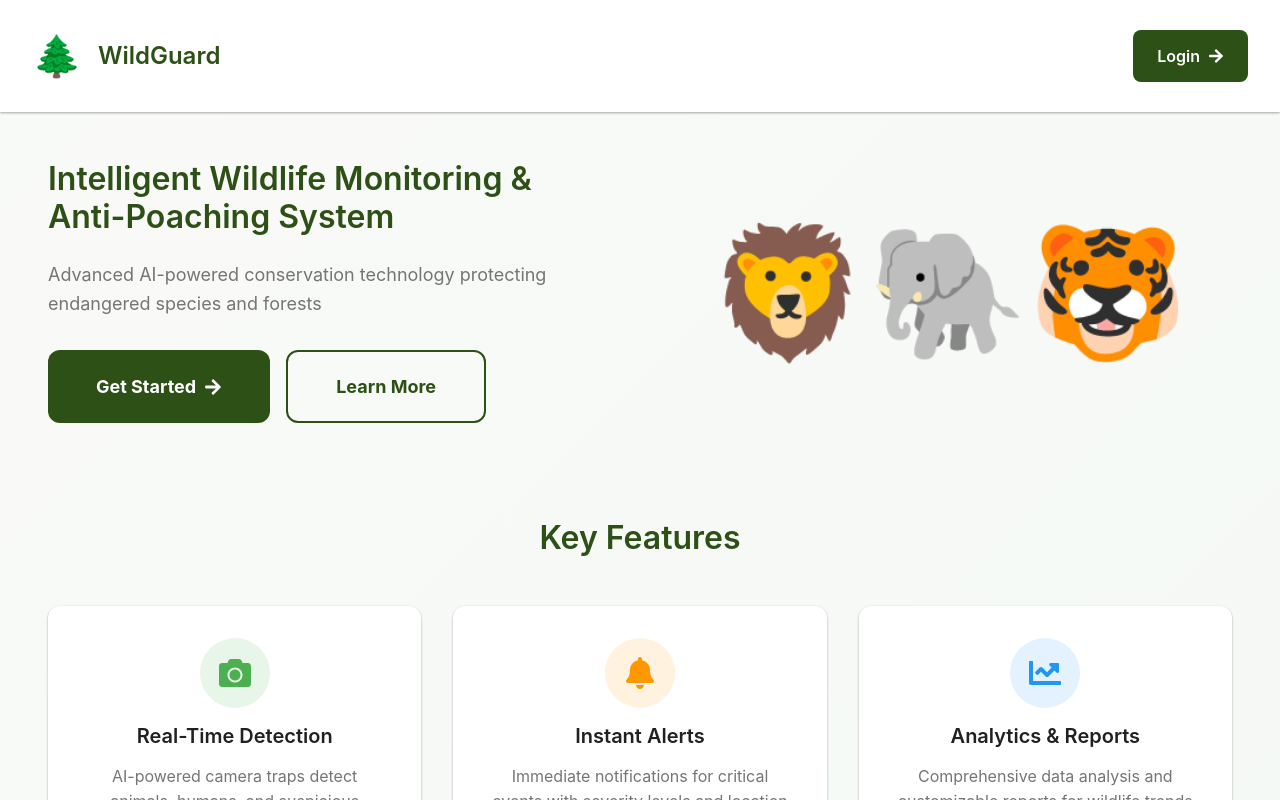
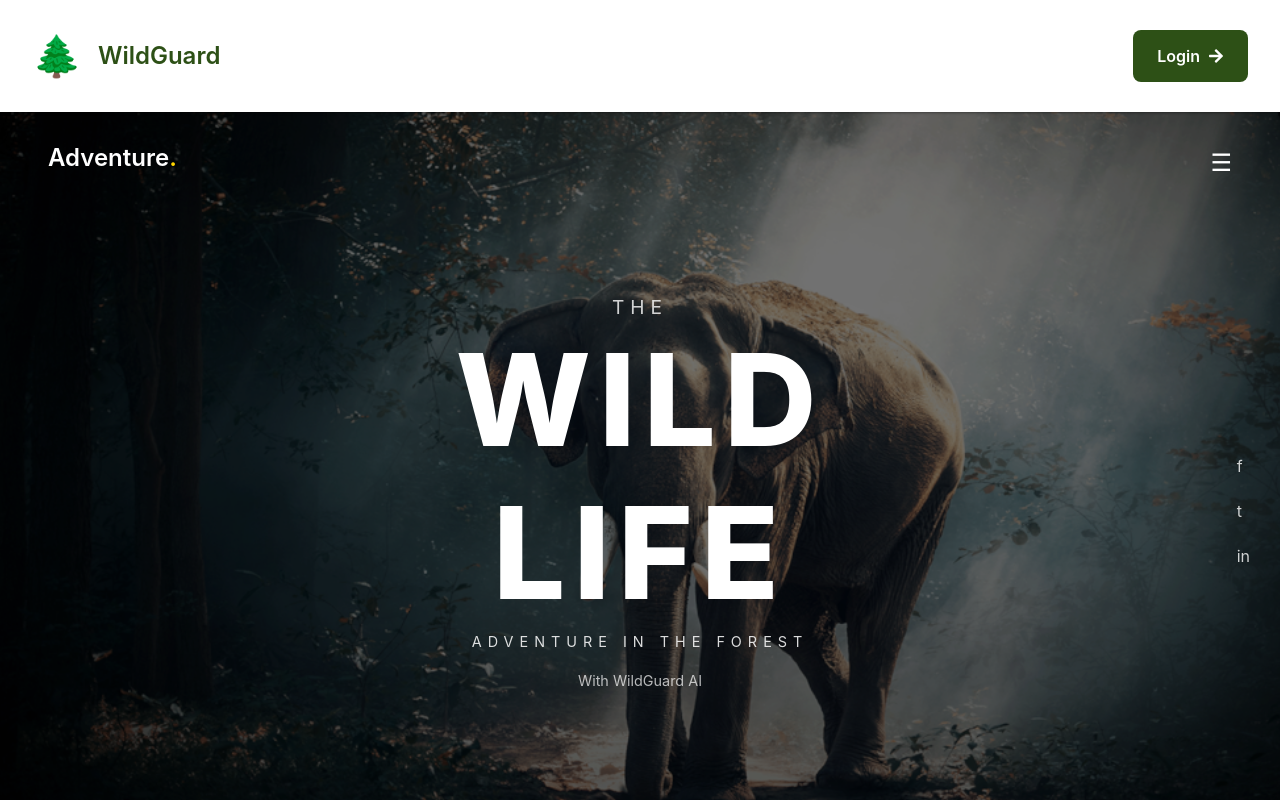
Before and after one commit to Sree1710/WildGuard, a React (Create React App) app in the folder wildguard-frontend/: page / in a window 1280 px wide. Shown: the top 800 px of the page. Built offline with nearby package versions, Linux system fonts and the light colour scheme.

Commit message:
homepage updated

```diff
--- a/wildguard-frontend/src/components/HomePage.js
+++ b/wildguard-frontend/src/components/HomePage.js
@@ -26,24 +26,44 @@ const HomePage = () => {
         </LoginButton>
       </Header>
 
-      {/* Hero Section */}
-      <HeroSection>
-        <HeroContent>
-          <HeroTitle>Intelligent Wildlife Monitoring & Anti-Poaching System</HeroTitle>
-          <HeroSubtitle>
-            Advanced AI-powered conservation technology protecting endangered species and forests
-          </HeroSubtitle>
-          <HeroButtons>
-            <PrimaryButton onClick={() => navigate('/login')}>
-              Get Started <FaArrowRight />
-            </PrimaryButton>
-            <SecondaryButton onClick={() => document.getElementById('features').scrollIntoView({ behavior: 'smooth' })}>
-              Learn More
-            </SecondaryButton>
-          </HeroButtons>
-        </HeroContent>
-        <HeroImage>🦁🐘🐯</HeroImage>
-      </HeroSection>
+      {/* Hero Section (Wildlife Template Style) */}
+      <HeroWrapper>
+        <HeroOverlay />
+
+        <HeroTopBar>
+          <HeroBrand>Adventure<span>.</span></HeroBrand>
+          <MenuIcon>☰</MenuIcon>
+        </HeroTopBar>
+
+        <HeroCenter>
+          <HeroSmallTitle>THE</HeroSmallTitle>
+          <HeroMainTitle>WILD LIFE</HeroMainTitle>
+          <HeroTagline>ADVENTURE IN THE FOREST</HeroTagline>
+          <HeroAuthor>With WildGuard AI</HeroAuthor>
+        </HeroCenter>
+
+        <HeroStats>
+          <StatBox>
+            <StatValue>243</StatValue>
+            <StatText>Detections</StatText>
+          </StatBox>
+          <StatBox>
+            <StatValue>126</StatValue>
+            <StatText>Protected Zones</StatText>
+          </StatBox>
+          <StatBox>
+            <StatValue>117</StatValue>
+            <StatText>Camera Traps</StatText>
+          </StatBox>
+        </HeroStats>
+
+        <HeroSocials>
+          <span>f</span>
+          <span>t</span>
+          <span>in</span>
+        </HeroSocials>
+      </HeroWrapper>
+
 
       {/* Features Section */}
       <FeaturesSection id="features">
@@ -329,91 +349,123 @@ const LoginButton = styled.button`
   }
 `;
 
-const HeroSection = styled.section`
-  display: grid;
-  grid-template-columns: 1fr 1fr;
-  gap: ${props => props.theme.spacing.xxl};
-  align-items: center;
-  padding: ${props => props.theme.spacing.xxl};
-  max-width: 1400px;
-  margin: 0 auto;
+const HeroWrapper = styled.section`
+  position: relative;
+  height: 100vh;
+  background-image: url('/images/elephant-forest.png');
+  background-size: cover;
+  background-position: center;
+  color: white;
+  overflow: hidden;
+`;
 
-  @media (max-width: ${props => props.theme.breakpoints.tablet}) {
-    grid-template-columns: 1fr;
-    padding: ${props => props.theme.spacing.xl};
+const HeroOverlay = styled.div`
+  position: absolute;
+  inset: 0;
+  background: rgba(0, 0, 0, 0.55);
+`;
+
+const HeroTopBar = styled.div`
+  position: relative;
+  z-index: 2;
+  display: flex;
+  justify-content: space-between;
+  padding: 2rem 3rem;
+`;
+
+const HeroBrand = styled.h2`
+  font-weight: 600;
+  span {
+    color: #ffd600;
   }
 `;
 
-const HeroContent = styled.div``;
-
-const HeroTitle = styled.h1`
-  font-size: ${props => props.theme.fontSizes.xxxl};
-  color: ${props => props.theme.colors.primary};
-  margin-bottom: ${props => props.theme.spacing.lg};
-  line-height: 1.2;
+const MenuIcon = styled.div`
+  font-size: 1.5rem;
+  cursor: pointer;
 `;
 
-const HeroSubtitle = styled.p`
-  font-size: ${props => props.theme.fontSizes.lg};
-  color: ${props => props.theme.colors.textSecondary};
-  margin-bottom: ${props => props.theme.spacing.xl};
-  line-height: 1.6;
+const HeroCenter = styled.div`
+  position: absolute;
+  top: 50%;
+  left: 50%;
+  transform: translate(-50%, -55%);
+  text-align: center;
+  z-index: 2;
 `;
 
-const HeroButtons = styled.div`
-  display: flex;
-  gap: ${props => props.theme.spacing.md};
-  flex-wrap: wrap;
+const HeroSmallTitle = styled.div`
+  font-size: 1.2rem;
+  letter-spacing: 6px;
+  opacity: 0.8;
 `;
 
-const PrimaryButton = styled.button`
-  padding: ${props => props.theme.spacing.lg} ${props => props.theme.spacing.xxl};
-  background: ${props => props.theme.colors.primary};
-  color: ${props => props.theme.colors.white};
-  border: none;
-  border-radius: ${props => props.theme.borderRadius.lg};
-  font-size: ${props => props.theme.fontSizes.lg};
-  font-weight: ${props => props.theme.fontWeights.bold};
-  cursor: pointer;
+const HeroMainTitle = styled.h1`
+  font-size: clamp(4rem, 10vw, 9rem);
+  font-weight: 800;
+  letter-spacing: 8px;
+  margin: 0;
+`;
+
+const HeroTagline = styled.div`
+  letter-spacing: 6px;
+  font-size: 0.9rem;
+  opacity: 0.85;
+`;
+
+const HeroAuthor = styled.div`
+  margin-top: 1rem;
+  font-size: 0.9rem;
+  opacity: 0.7;
+`;
+
+const HeroStats = styled.div`
+  position: absolute;
+  bottom: 40px;
+  left: 50%;
+  transform: translateX(-50%);
   display: flex;
-  align-items: center;
-  gap: ${props => props.theme.spacing.sm};
-  transition: all ${props => props.theme.transitions.normal};
+  gap: 4rem;
+  z-index: 2;
+`;
 
-  &:hover {
-    background: ${props => props.theme.colors.primaryDark};
-    transform: translateY(-4px);
-    box-shadow: ${props => props.theme.shadows.lg};
+const StatBox = styled.div`
+  text-align: center;
+`;
+
+const StatValue = styled.div`
+  font-size: 1.8rem;
+  font-weight: 700;
+  color: #ffd600;
+`;
+
+const StatText = styled.div`
+  font-size: 0.8rem;
+  opacity: 0.8;
+`;
+
+const HeroSocials = styled.div`
+  position: absolute;
+  right: 30px;
+  top: 50%;
+  transform: translateY(-50%);
+  display: flex;
+  flex-direction: column;
+  gap: 1.2rem;
+  z-index: 2;
+
+  span {
+    cursor: pointer;
+    opacity: 0.8;
+    transition: 0.3s;
+  }
+
+  span:hover {
+    opacity: 1;
+    transform: scale(1.2);
   }
 `;
 
-const SecondaryButton = styled.button`
-  padding: ${props => props.theme.spacing.lg} ${props => props.theme.spacing.xxl};
-  background: transparent;
-  color: ${props => props.theme.colors.primary};
-  border: 2px solid ${props => props.theme.colors.primary};
-  border-radius: ${props => props.theme.borderRadius.lg};
-  font-size: ${props => props.theme.fontSizes.lg};
-  font-weight: ${props => props.theme.fontWeights.bold};
-  cursor: pointer;
-  transition: all ${props => props.theme.transitions.normal};
-
-  &:hover {
-    background: ${props => props.theme.colors.primary}15;
-    transform: translateY(-4px);
-  }
-`;
-
-const HeroImage = styled.div`
-  font-size: 8rem;
-  text-align: center;
-  animation: float 3s ease-in-out infinite;
-
-  @keyframes float {
-    0%, 100% { transform: translateY(0px); }
-    50% { transform: translateY(-20px); }
-  }
-`;
 
 const FeaturesSection = styled.section`
   padding: ${props => props.theme.spacing.xxl};
```
Also changed, not shown: wildguard-frontend/public/images/elephant-forest.png (added).
